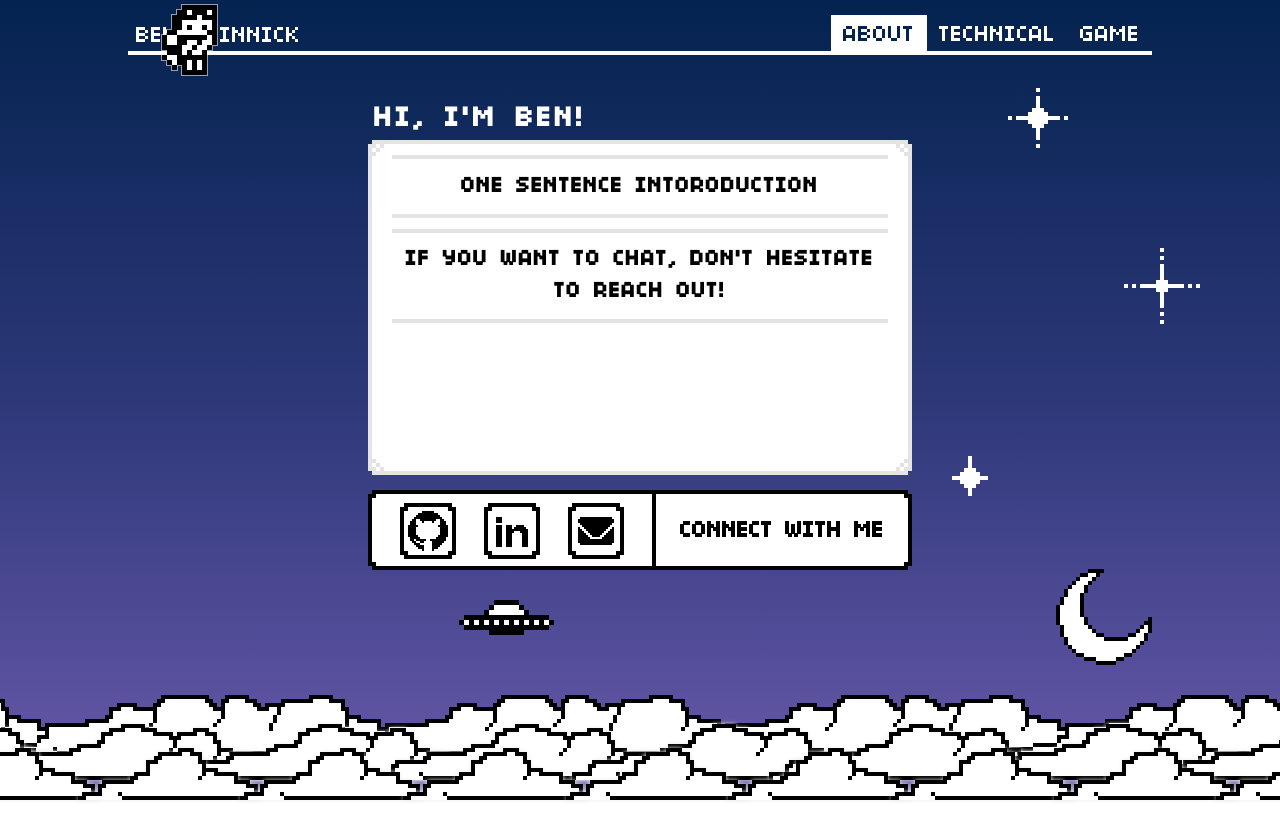
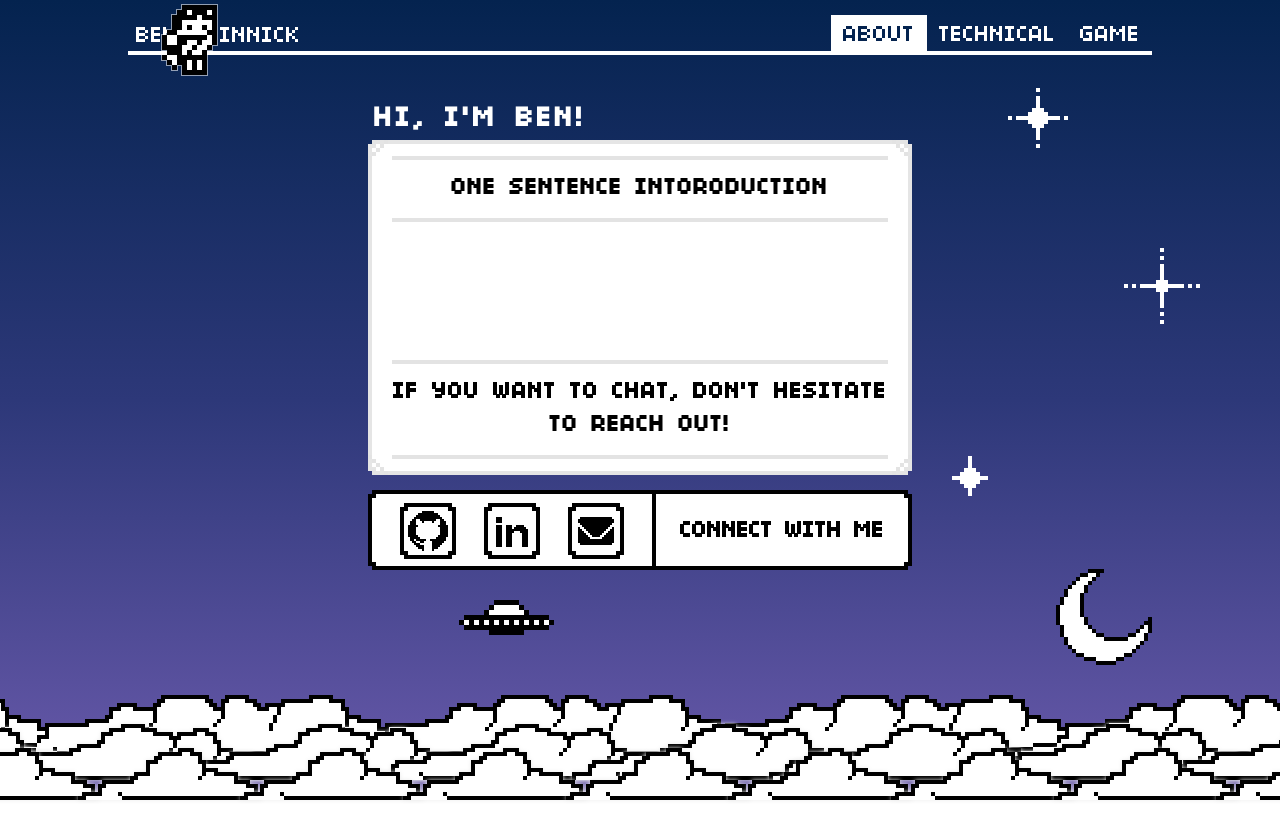
Before and after one commit to benshinnick/personal-website, a React (Create React App) app: page / in a window 1280 px wide. Shown: the top 840 px of the page. Built offline with nearby package versions, Linux system fonts and the light colour scheme; the HTML template or start-up script is replaced by a standard one.

Commit message:
Changed about panel layout

```diff
--- a/src/PersonalWebsite/HomePage/InfoPanels/AboutPanel.css
+++ b/src/PersonalWebsite/HomePage/InfoPanels/AboutPanel.css
@@ -38,31 +38,57 @@ hr {
     letter-spacing: 1px;
     overflow: hidden;
     z-index: 1;
+    display: flex;
+    justify-content: space-around;
+    flex-wrap: wrap;
     /* border: 1px solid red; */
     background-color: white;
 }
 
-.about-panel #about-text {
+.about-panel #about-text-top {
     margin: 0;
-    line-height: 1.4;
+    width: 100%;
     overflow-wrap: break-word;
     color: black;
-    font-size: 17pt;
+    font-size: 18pt;
     padding: 20px;
     padding-top: 0px;
     padding-bottom: 0px;
     text-align: center;
     -webkit-font-smoothing: none;
-    transform: translateZ(0.1px);
     -moz-osx-font-smoothing: grayscale;
     font-family: 'pixel';
     letter-spacing: 1px;
     z-index: 1;
     font-weight: 900;
+    display: inline-block;
+    align-self: flex-start;
+}
+
+.about-panel #about-text-bottom {
+    margin: 0;
+    width: 100%;
+    overflow-wrap: break-word;
+    color: black;
+    font-size: 18pt;
+    padding: 20px;
+    padding-top: 0px;
+    padding-bottom: 0px;
+    text-align: center;
+    -webkit-font-smoothing: none;
+    -moz-osx-font-smoothing: grayscale;
+    font-family: 'pixel';
+    letter-spacing: 1px;
+    z-index: 1;
+    font-weight: 900;
+    /* position: absolute;
+    bottom: 0px; */
+    display: inline-block;
+    align-self: flex-end;
 }
 
 /* Scrollbar styles */
-.about-panel #content::-webkit-scrollbar {
+/* .about-panel #content::-webkit-scrollbar {
     width: 12px;
     height: 10px;
 }
@@ -78,7 +104,7 @@ hr {
 
 .about-panel #content::-webkit-scrollbar-thumb:hover {
     background: #5a6268;
-}
+} */
 
 .about-panel .corner {
     position: fixed;
--- a/src/PersonalWebsite/HomePage/InfoPanels/InfoPanels.jsx
+++ b/src/PersonalWebsite/HomePage/InfoPanels/InfoPanels.jsx
@@ -55,13 +55,15 @@ export default class InfoPanels extends React.Component {
                         <div id='left-side'></div>
                         <div id='info-panel'></div>
                         <div id='content'>
-                            <div id='about-text'>
+                            <div id='about-text-top'>
                                 {/* I like to work on projects that will improve the lives of others<br></br> */}
                                 <hr></hr>
                                 ONE SENTENCE INTORODUCTION<br></br>
                                 {/* SOMETIMES I TRY TO WORK ON COOL PROJECTS.<br></br> */}
                                 {/* I LIKE TO WORK ON COOL PROJECTS.<br></br> */}
                                 <hr></hr>
+                            </div>
+                            <div id='about-text-bottom'>
                                 <hr></hr>
                                 IF YOU WANT TO CHAT, DON'T HESITATE TO REACH OUT!<br></br>
                                 <hr></hr>
```
Lines whose indentation alone changed are shown as unchanged.
